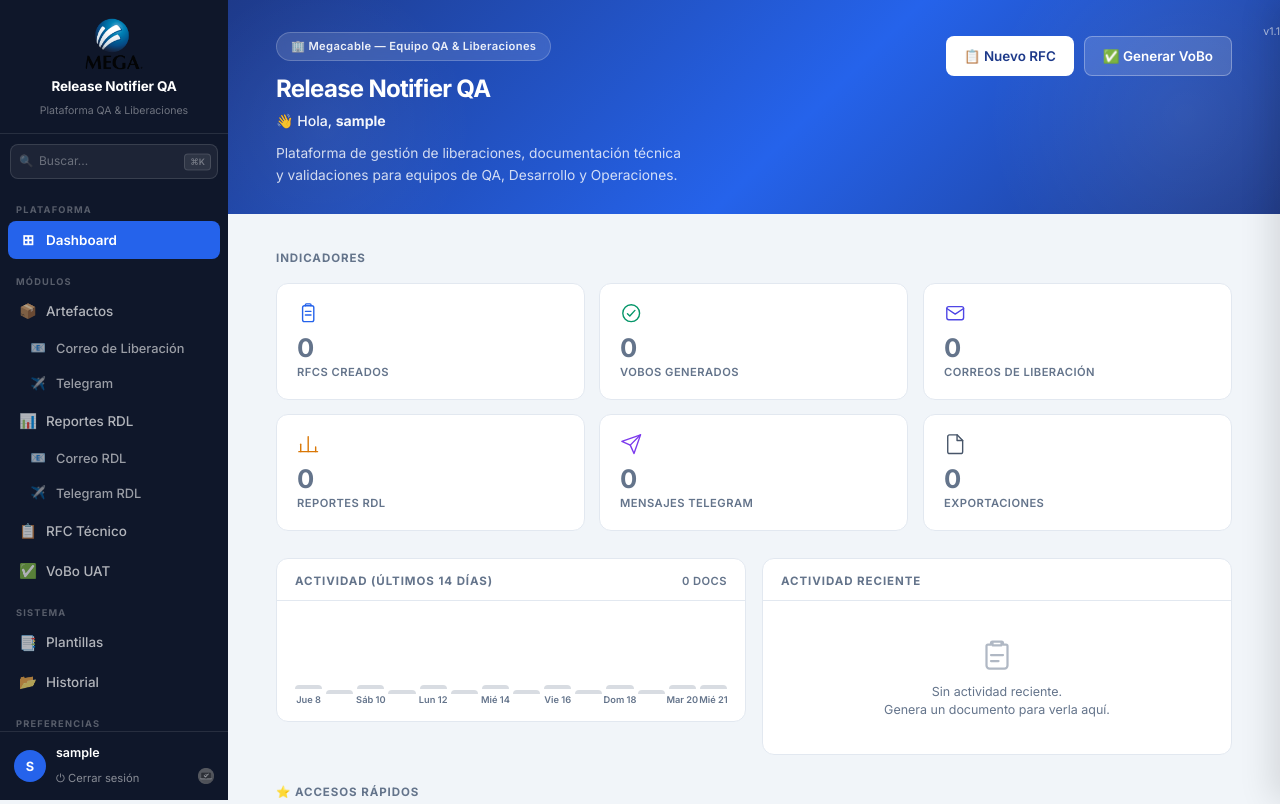
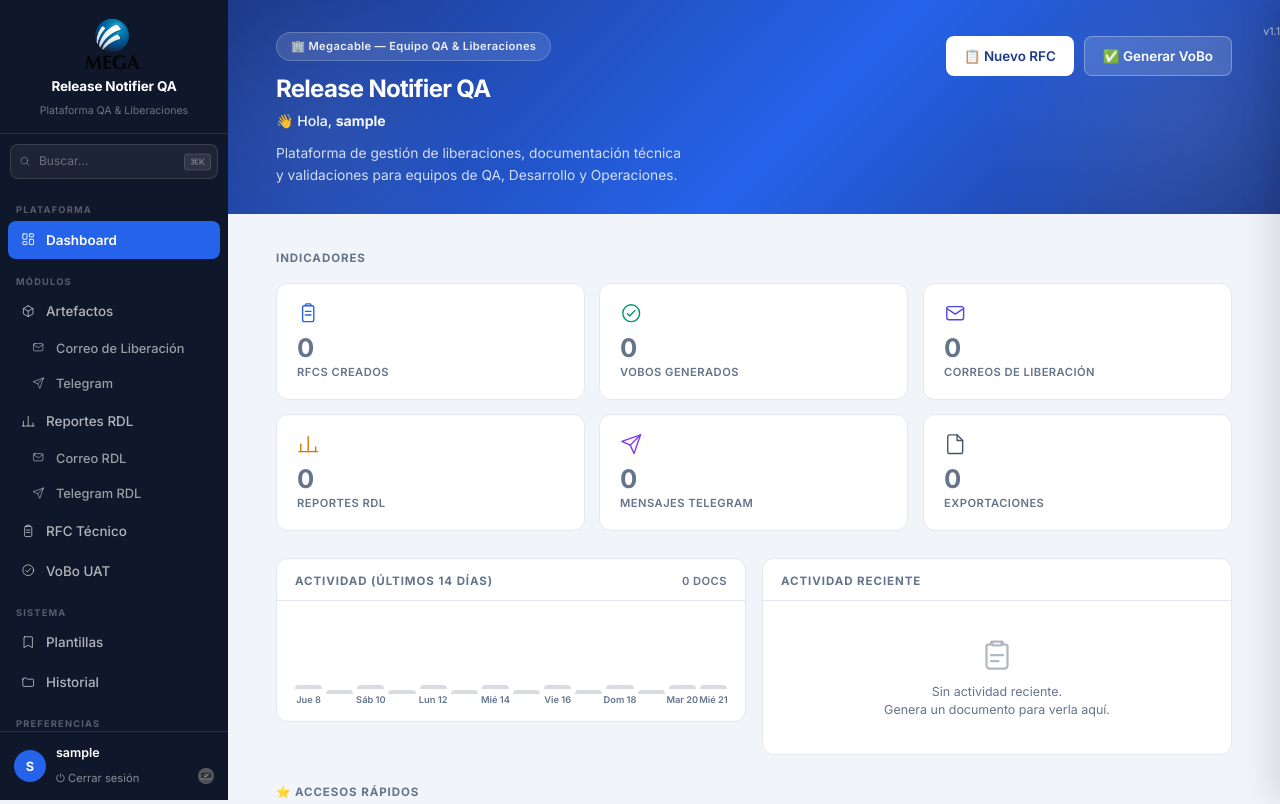
Before and after one commit to pabloloz/release-mail-generator, a Spring Boot app: page / in a window 1280 px wide. Shown: the top 804 px of the page. Run offline with Spring Boot 4, Linux system fonts and the light colour scheme; the visitor is signed in with stand-in values (Sample User, id 1); data that the repository does not hold is empty; some of the project's set-up classes (security, data sources, template engines, error pages and the like) are left out, and stand-ins take their place.

Commit message:
feat(sidebar): Etapa 4a3 - iconos SVG en el sidebar (nav + busqueda)
- Los 11 items de navegacion (Dashboard, Artefactos, Correo de Liberacion, Telegram, Reportes RDL, Correo RDL, Telegram RDL, RFC Tecnico, VoBo UAT, Plantillas, Historial) y el icono de busqueda (gs-icon) ahora usan svg class=icon con use href=#icon-xxx en vez de emoji
- #theme-toggle-icon (Modo Oscuro) NO se toca: sigue siendo el emoji que ya maneja dark-mode.js verbatim
- .gs-icon ahora fija color explicito (antes heredaba del emoji a color propio, el svg con stroke=currentColor necesitaba un color definido para verse sobre el sidebar oscuro)

```diff
--- a/release-mail-generator/src/main/resources/templates/fragments/sidebar.html
+++ b/release-mail-generator/src/main/resources/templates/fragments/sidebar.html
@@ -22,7 +22,7 @@
     <!-- Sidebar Search -->
     <div class="sidebar-search">
         <div class="gs-input-wrap">
-            <span class="gs-icon" aria-hidden="true">&#x1F50D;</span>
+            <span class="gs-icon" aria-hidden="true"><svg class="icon"><use href="#icon-search"></use></svg></span>
             <input type="text" id="globalSearchInput" class="gs-input"
                    placeholder="Buscar..." aria-label="Buscar" autocomplete="off" spellcheck="false"
                    oninput="onGlobalSearch()" onfocus="onGlobalSearchFocus()" />
@@ -34,40 +34,40 @@
     <nav class="sidebar-nav">
         <div class="sidebar-nav-section">Plataforma</div>
         <button class="sidebar-nav-item" data-pane="dashboard" onclick="showPane('dashboard',this)">
-            <span class="nav-icon">&#x229E;</span> Dashboard
+            <span class="nav-icon"><svg class="icon" aria-hidden="true"><use href="#icon-dashboard"></use></svg></span> Dashboard
         </button>
         <div class="sidebar-nav-section">M&#xF3;dulos</div>
         <button class="sidebar-nav-item" data-pane="releases" onclick="showPane('releases',this)">
-            <span class="nav-icon">&#x1F4E6;</span> Artefactos
+            <span class="nav-icon"><svg class="icon" aria-hidden="true"><use href="#icon-package"></use></svg></span> Artefactos
         </button>
         <button id="nav-artifacts-mail" class="sidebar-nav-item sidebar-subnav-item" data-pane="releases" onclick="showPane('releases',this)">
-            <span class="nav-icon">&#x1F4E7;</span> Correo de Liberación
+            <span class="nav-icon"><svg class="icon" aria-hidden="true"><use href="#icon-mail"></use></svg></span> Correo de Liberación
         </button>
         <button id="nav-artifacts-telegram" class="sidebar-nav-item sidebar-subnav-item" data-pane="messages" onclick="showPane('messages',this)">
-            <span class="nav-icon">&#x2708;&#xFE0F;</span> Telegram
+            <span class="nav-icon"><svg class="icon" aria-hidden="true"><use href="#icon-send"></use></svg></span> Telegram
         </button>
         <button class="sidebar-nav-item" data-pane="rdl" onclick="showPane('rdl',this)">
-            <span class="nav-icon">&#x1F4CA;</span> Reportes RDL
+            <span class="nav-icon"><svg class="icon" aria-hidden="true"><use href="#icon-chart"></use></svg></span> Reportes RDL
         </button>
         <button id="nav-rdl-mail" class="sidebar-nav-item sidebar-subnav-item" data-pane="rdl" onclick="showPane('rdl',this)">
-            <span class="nav-icon">&#x1F4E7;</span> Correo RDL
+            <span class="nav-icon"><svg class="icon" aria-hidden="true"><use href="#icon-mail"></use></svg></span> Correo RDL
         </button>
         <button id="nav-rdl-telegram" class="sidebar-nav-item sidebar-subnav-item" data-pane="rdl-telegram" onclick="showPane('rdl-telegram',this)">
-            <span class="nav-icon">&#x2708;&#xFE0F;</span> Telegram RDL
+            <span class="nav-icon"><svg class="icon" aria-hidden="true"><use href="#icon-send"></use></svg></span> Telegram RDL
         </button>
         <button class="sidebar-nav-item" data-pane="rfc" onclick="showPane('rfc',this)">
-            <span class="nav-icon">&#x1F4CB;</span> RFC T&#xE9;cnico
+            <span class="nav-icon"><svg class="icon" aria-hidden="true"><use href="#icon-clipboard"></use></svg></span> RFC T&#xE9;cnico
         </button>
         <button class="sidebar-nav-item" data-pane="uat" onclick="showPane('uat',this)">
-            <span class="nav-icon">&#x2705;</span> VoBo UAT
+            <span class="nav-icon"><svg class="icon" aria-hidden="true"><use href="#icon-check"></use></svg></span> VoBo UAT
         </button>
 
         <div class="sidebar-nav-section">Sistema</div>
         <button class="sidebar-nav-item" onclick="openTemplatesPanel()">
-            <span class="nav-icon">&#x1F4D1;</span> Plantillas
+            <span class="nav-icon"><svg class="icon" aria-hidden="true"><use href="#icon-bookmark"></use></svg></span> Plantillas
         </button>
         <button class="sidebar-nav-item" data-pane="history" onclick="showPane('history',this); loadHistory();">
-            <span class="nav-icon">&#x1F4C2;</span> Historial
+            <span class="nav-icon"><svg class="icon" aria-hidden="true"><use href="#icon-folder"></use></svg></span> Historial
         </button>
 
         <div class="sidebar-nav-section">Preferencias</div>
```
